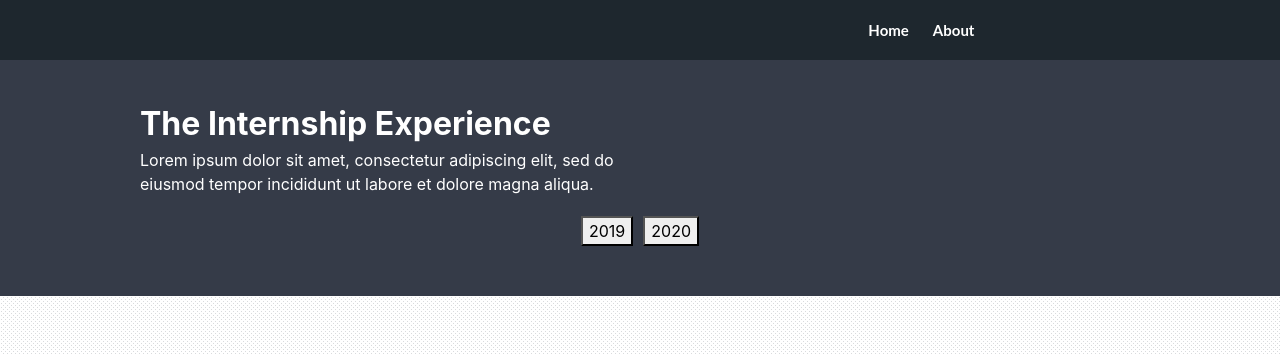
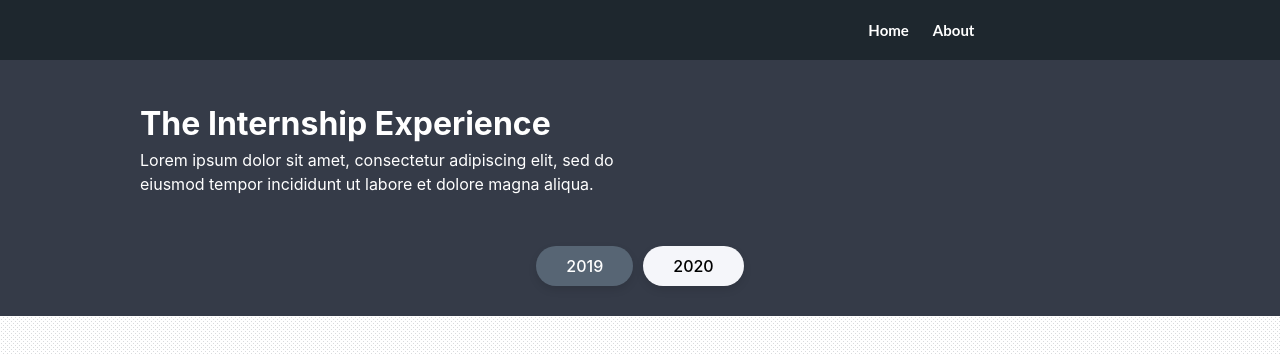
Before and after one commit to internxiitg/internxiitg.github.io, a React (Create React App) app: page / in a window 1280 px wide. Shown: the top 354 px of the page. Built offline with nearby package versions, Linux system fonts and the light colour scheme.

Commit message:
second commit

```diff
--- a/src/App.js
+++ b/src/App.js
@@ -31,10 +31,10 @@ function App() {
           <div className="empty-container"></div>
           </div>
           <div className='header-buttons container'>
-          <button className='button2019'>
+          <button className='button1 button2019'>
             2019
           </button>
-          <button className='button2020'>
+          <button className='button1 button2020'>
             2020
           </button>
           </div>
--- a/src/index.css
+++ b/src/index.css
@@ -79,7 +79,7 @@ code {
 
   .header-box{
     padding-top: 100px;
-    padding-bottom: 50px;
+    padding-bottom: 30px;
     background-color: #353b48;
   }
 
@@ -92,7 +92,7 @@ code {
   .header-title-intro {
       display:grid;
       grid-template-rows: 1fr 1fr;
-      margin-bottom: 20px;
+      margin-bottom: 50px;
   }
   .title-header {
     font-weight: bold;
@@ -106,13 +106,36 @@ code {
   }
 
   .header-buttons{
-    text-align: center
+    text-align: center;
+  }
+
+  .button1{
+    font-size: 16px;
+    height:40px;
+    padding-left:30px;
+    padding-right:30px;
+    text-align: center;
+    border:none;
+    border-radius: 20px;
+    font-weight: 500;
+    transition: all 0.3s ease 0s;
+    box-shadow: 0px 4px 8px rgba(0, 0, 0, 0.1);
+  }
+
+  .button1:focus{
+    outline: none;
+  }
+
+  .button1:hover {
+    transform: translateY(-4px);
   }
 
   .button2019{
       margin-right:10px;
+      background-color: #576574;
+      color:white;
   }
 
   .button2020{
-
+    background-color: #f5f6fa;
   }
```
Also changed, not shown: src/App.css (line endings or trailing spaces).
